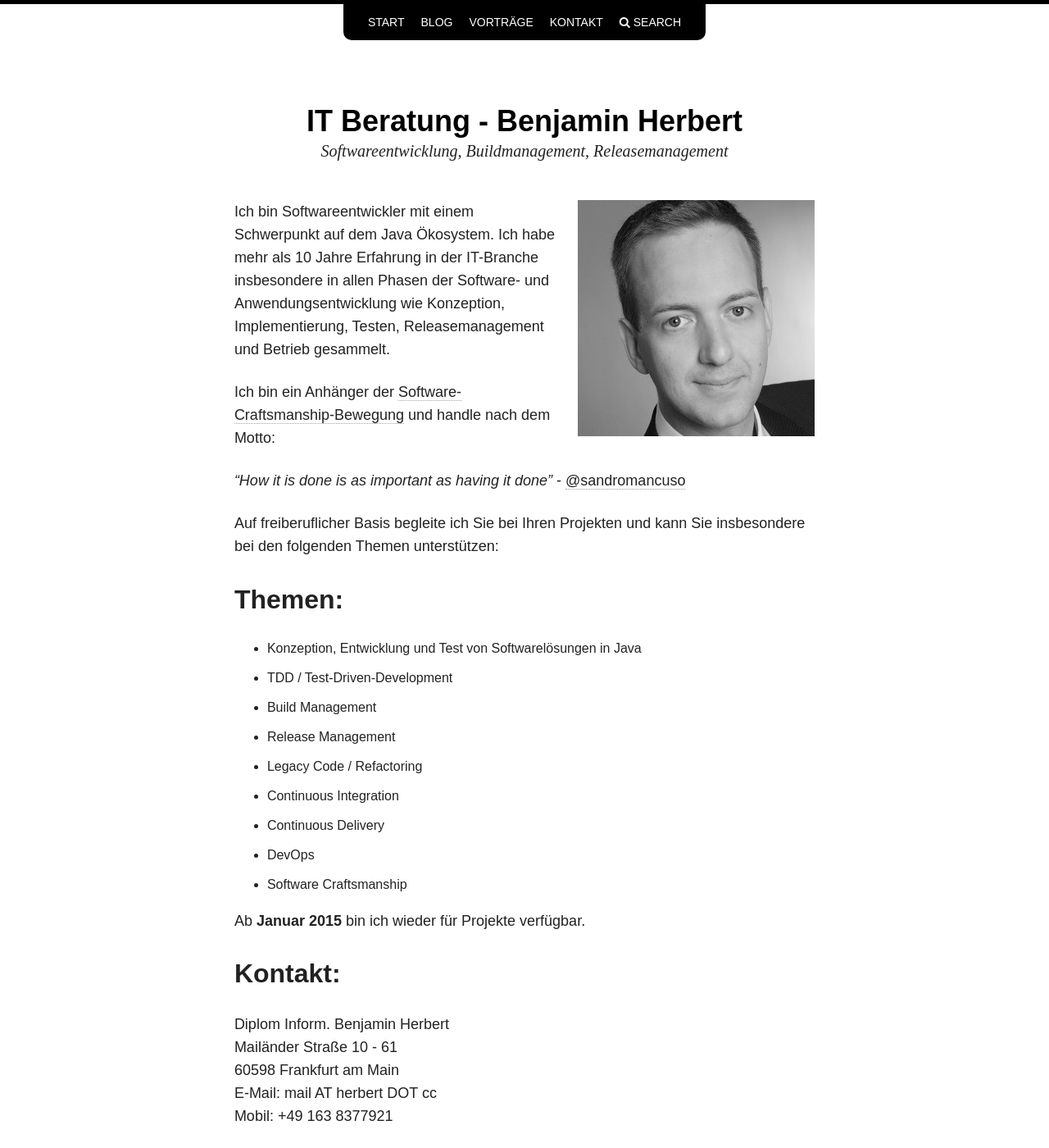
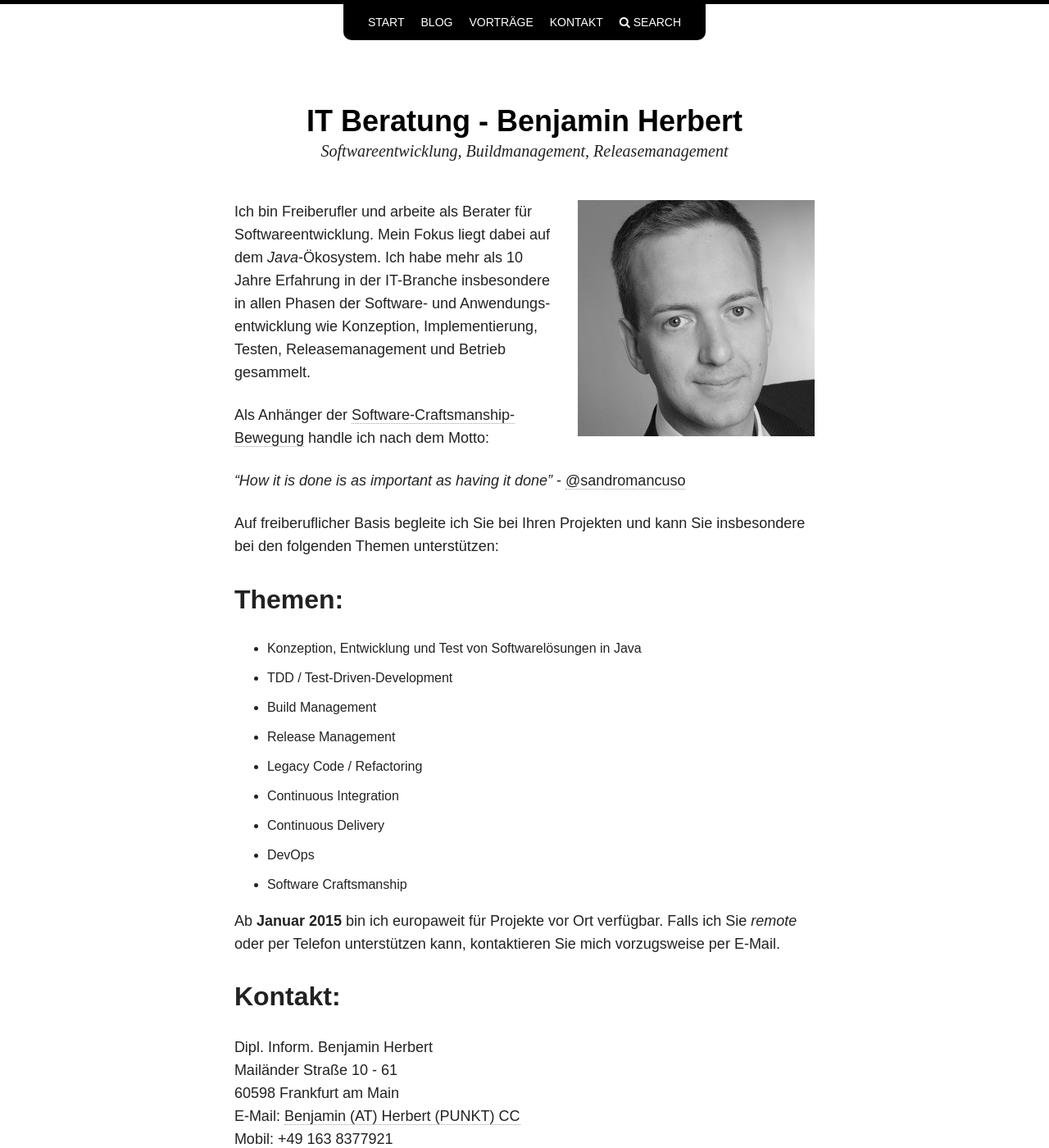
Before and after one commit to BenjaminHerbert/BenjaminHerbert.github.io, a Jekyll site: the page built from index.md, in a window 1280 px wide and 1400 px high. Shown: the whole window at 82% size. Built offline with Jekyll 4.4.1, drawn with Linux system fonts in a browser that asks for light colours; nearby versions of some CDN libraries.

Commit message:
Add E-Mail link and some text

```diff
--- a/index.md
+++ b/index.md
@@ -9,13 +9,17 @@ layout: page
 </div>
 </p>
 
-Ich bin Softwareentwickler mit einem Schwerpunkt auf dem Java Ökosystem. Ich habe mehr als 10 Jahre Erfahrung in der IT-Branche insbesondere in allen Phasen der Software- und Anwendungsentwicklung wie Konzeption, Implementierung, Testen, Releasemanagement und Betrieb gesammelt.
+Ich bin Freiberufler und arbeite als Berater für Softwareentwicklung. Mein Fokus
+liegt dabei auf dem *Java*-Ökosystem. Ich habe mehr als 10 Jahre Erfahrung in der IT-Branche insbesondere in allen Phasen der Software- und Anwendungs- entwicklung
+wie Konzeption, Implementierung, Testen, Releasemanagement und Betrieb gesammelt.
 
-Ich bin ein Anhänger der [Software-Craftsmanship-Bewegung](http://manifesto.softwarecraftsmanship.org/#/de) und handle nach dem Motto:
+Als Anhänger der [Software-Craftsmanship-Bewegung](http://manifesto.softwarecraftsmanship.org/#/de)
+handle ich nach dem Motto:
 
 <cite>"How it is done is as important as having it done"</cite> - [@sandromancuso](https://twitter.com/sandromancuso)
 
-Auf freiberuflicher Basis begleite ich Sie bei Ihren Projekten und kann Sie insbesondere bei den folgenden Themen unterstützen:
+Auf freiberuflicher Basis begleite ich Sie bei Ihren Projekten und kann Sie
+insbesondere bei den folgenden Themen unterstützen:
 
 ## Themen:
 * Konzeption, Entwicklung und Test von Softwarelösungen in Java
@@ -28,14 +32,16 @@ Auf freiberuflicher Basis begleite ich Sie bei Ihren Projekten und kann Sie insb
 * DevOps
 * Software Craftsmanship
 
-Ab **Januar 2015** bin ich wieder für Projekte verfügbar.
+Ab **Januar 2015** bin ich europaweit für Projekte vor Ort verfügbar. Falls ich
+Sie *remote* oder per Telefon unterstützen kann, kontaktieren Sie mich vorzugsweise per E-Mail.
 
 ## Kontakt:
 
-Diplom Inform. Benjamin Herbert<br />
+Dipl. Inform. Benjamin Herbert<br />
 Mailänder Straße 10 - 61<br />
 60598 Frankfurt am Main<br />
-E-Mail: mail AT herbert DOT cc<br />
+E-Mail: <a href="&#109;&#097;&#105;&#108;&#116;&#111;:&#098;&#101;&#110;&#106;&#097;&#109;&#105;&#110;&#064;&#104;&#101;&#114;&#098;&#101;&#114;&#116;&#046;&#099;&#099;?Subject=Anfrage" target="">
+Benjamin (AT) Herbert (PUNKT) CC</a> <br />
 Mobil: +49 163 8377921<br />
 
 ## Neuste Blogeinträge:
```
